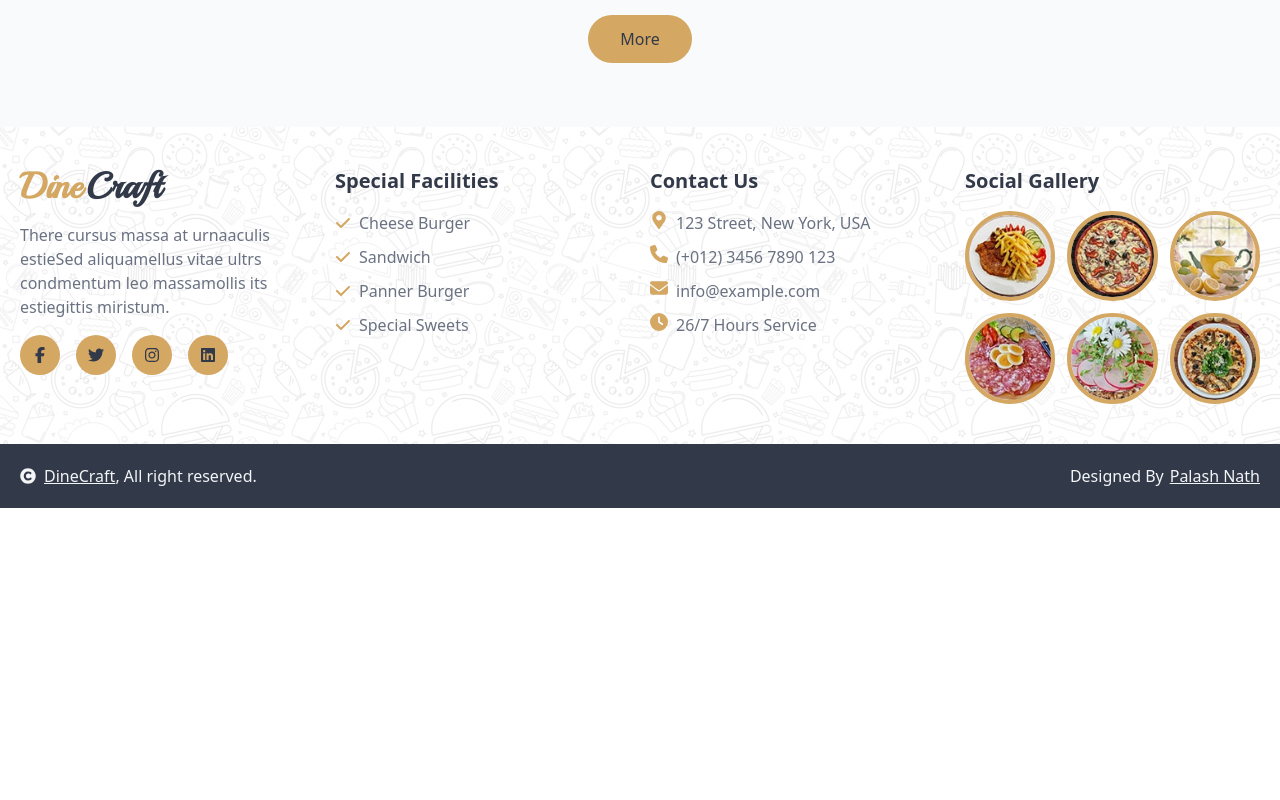
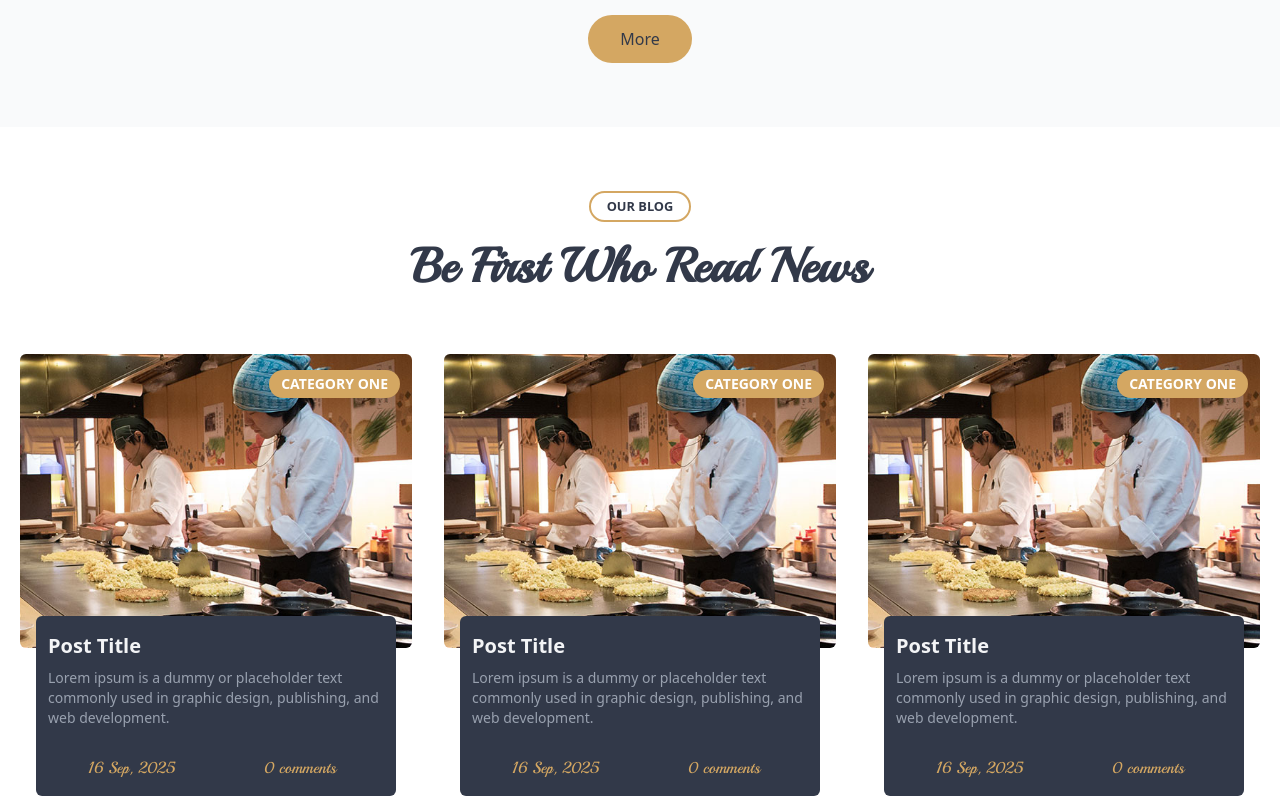
Before and after one commit to palashnath880/dine-craft, a Next.js app: page / in a window 1280 px wide. Shown: the part 6060-6860 px from the top of the page. Before the commit the page ends 6568 px from the top, so only its background shows below. Built offline with nearby package versions, Linux system fonts and the light colour scheme.

Commit message:
BlogItem component updated

```diff
--- a/src/app/page.tsx
+++ b/src/app/page.tsx
@@ -32,8 +32,7 @@ export default function page() {
       {/* Testimonial area  */}
       {/* <TestimonialArea /> */}
 
-      {/* Blog area */}
-      {/* <BlogArea /> */}
+      <BlogArea />
     </>
   );
 }
--- a/src/components/home/BlogArea.tsx
+++ b/src/components/home/BlogArea.tsx
@@ -1,22 +1,19 @@
 import React from "react";
 import BlogItem from "../shared/BlogItem";
+import SectionHeading from "./SectionHeading";
 
 export default function BlogArea() {
   return (
-    <div className="container-fluid blog py-6">
+    <section className="py-16">
       <div className="container">
-        <div className="text-center wow bounceInUp" data-wow-delay="0.1s">
-          <small className="d-inline-block fw-bold text-dark text-uppercase bg-light border border-primary rounded-pill px-4 py-1 mb-3">
-            Our Blog
-          </small>
-          <h1 className="display-5 mb-5">Be First Who Read News</h1>
-        </div>
-        <div className="row gx-4 justify-content-center">
-          {[...Array(10)].map((_, index) => (
+        <SectionHeading title="Our Blog" subtitle="Be First Who Read News" />
+
+        <div className="grid grid-cols-12 gap-x-8 gap-y-10 mt-16">
+          {[...Array(6)].map((_, index) => (
             <BlogItem key={index} />
           ))}
         </div>
       </div>
-    </div>
+    </section>
   );
 }
--- a/src/components/shared/BlogItem.tsx
+++ b/src/components/shared/BlogItem.tsx
@@ -1,23 +1,45 @@
 import Image from "next/image";
+import Link from "next/link";
 import React from "react";
 
 export default function BlogItem() {
   return (
-    <div className="col-md-6 col-lg-4 wow bounceInUp" data-wow-delay="0.1s">
-      <div className="blog-item">
-        <div className="overflow-hidden rounded">
-          <Image src="img/blog-1.jpg" className="img-fluid w-100" alt="" />
+    <div className="col-span-12 sm:col-span-6 lg:col-span-4">
+      <div className="flex flex-col">
+        <div className="overflow-hidden rounded-md aspect-[16/12] cursor-pointer relative">
+          <Link href={"/"} className="w-full h-full">
+            <Image
+              draggable={false}
+              width={300}
+              height={300}
+              src="/img/blog-1.jpg"
+              className="w-full h-full object-cover"
+              alt=""
+            />
+          </Link>
+          {/* category */}
+          <Link
+            href={"/blog/category"}
+            className="top-4 right-3 bg-primary text-white absolute uppercase text-sm px-3 py-1 rounded-full font-semibold"
+          >
+            Category One
+          </Link>
         </div>
-        <div className="blog-content mx-4 d-flex rounded bg-light">
-          <div className="text-dark bg-primary rounded-start">
-            <div className="h-100 p-3 d-flex flex-column justify-content-center text-center">
-              <p className="fw-bold mb-0">16</p>
-              <p className="fw-bold mb-0">Sep</p>
+        <div className="mx-4 -mt-8 flex flex-col rounded-md bg-secondary px-3 py-4 z-10">
+          <div className="text-primary flex flex-col gap-2">
+            <h1 className="text-gray-100 text-xl font-semibold">
+              <Link href={"/blog/slug"}>Post Title</Link>
+            </h1>
+            <p className="text-gray-400 text-sm">
+              Lorem ipsum is a dummy or placeholder text commonly used in
+              graphic design, publishing, and web development.
+            </p>
+            <div className="flex items-center font-playball mt-5">
+              <p className="flex-1/2 text-center">16 Sep, 2025</p>
+              <div className="w-[1px] bg-primary h-[-webkit-fill-available]" />
+              <p className="flex-1/2 text-center">0 comments</p>
             </div>
           </div>
-          <a href="#" className="h5 lh-base my-auto h-100 p-3">
-            How to get more test in your food from
-          </a>
         </div>
       </div>
     </div>
```
